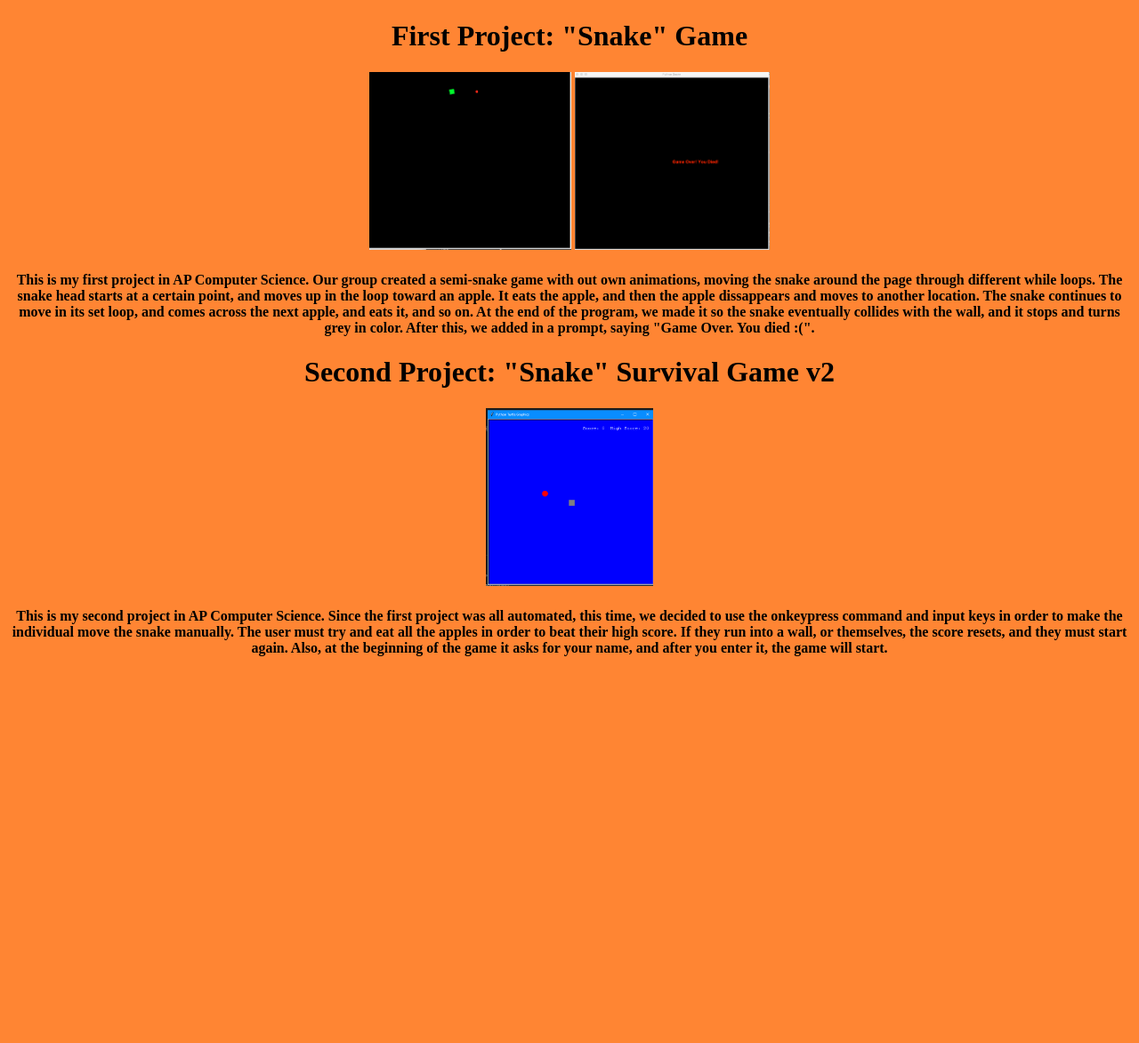
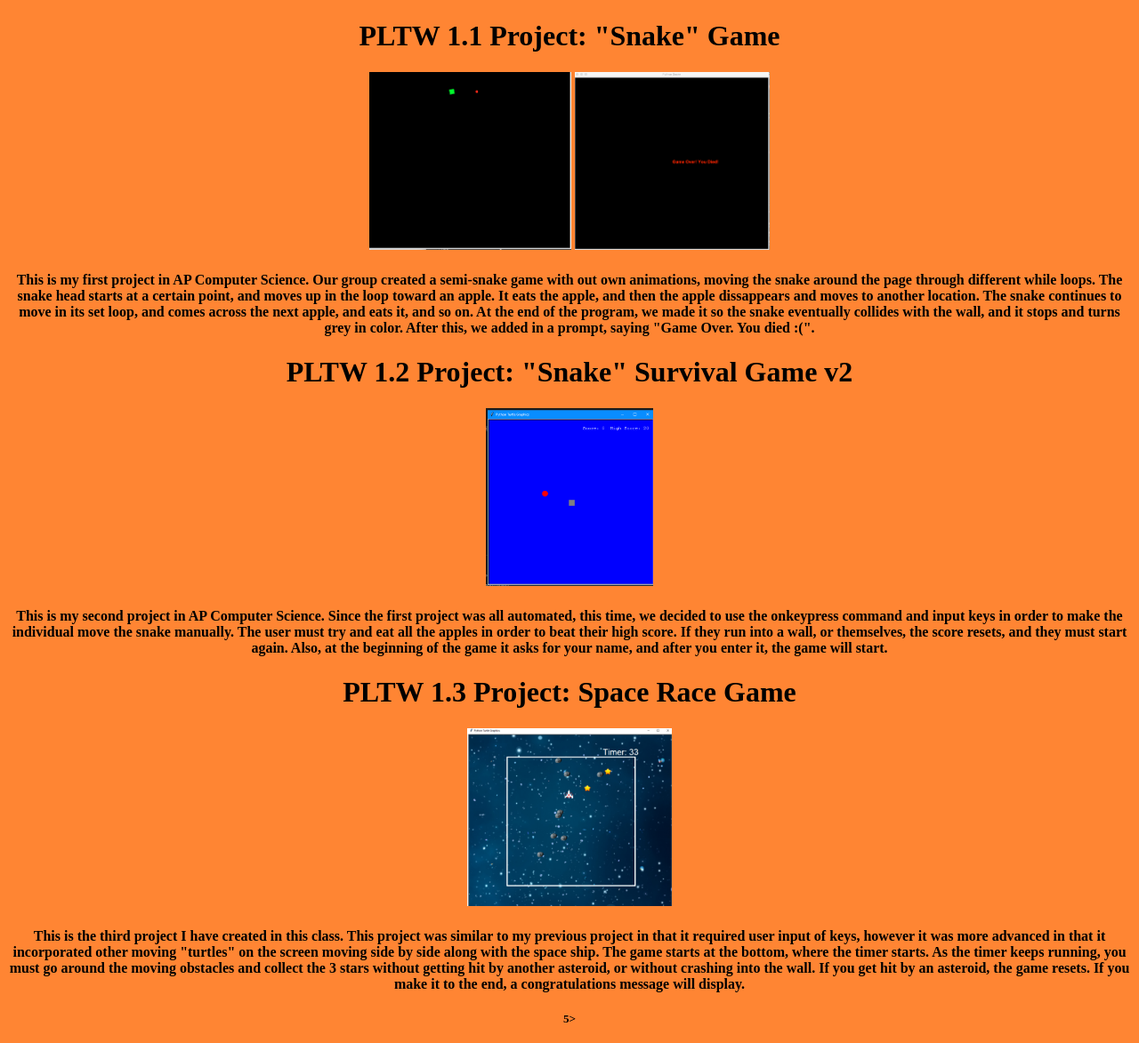
Before and after one commit to rahulswami04/csp2020, a plain HTML site: page portfollio.html in a window 1280 px wide. Shown: the part 125-1298 px from the top of the page at 89% size. Before the commit the page ends 885 px from the top, so only its background shows below. Drawn offline with Linux system fonts and the light colour scheme.

Commit message:
Update portfollio.html

```diff
--- a/portfollio.html
+++ b/portfollio.html
@@ -12,14 +12,20 @@
 		  <h1>This is my Portfolio Page!</h1>
     <img src="Images/portfolio.jpg" height="250">
     <br>
-    <h1>  First Project: "Snake" Game </h1>
+    <h1>  PLTW 1.1 Project: "Snake" Game </h1>
 	   <img src="Images/SnakeGame1.png" height="200">
 		<img src="Images/SnakeGame2.png" height="200">
 	   <h4> This is my first project in AP Computer Science. Our group created a semi-snake game with out own animations, moving the snake around the page through different while loops. The snake head starts at a certain point, and moves up in the loop toward an apple. It eats the apple, and then the apple dissappears and moves to another location. The snake continues to move in its set loop, and comes across the next apple, and eats it, and so on. At the end of the program, we made it so the snake eventually collides with the wall, and it stops and turns grey in color. After this, we added in a prompt, saying "Game Over. You died :(". <h5>
 
-		   <h1>   Second Project: "Snake" Survival Game v2 </h2>
+		   <h1>  PLTW 1.2 Project: "Snake" Survival Game v2 </h2>
 		   	    <image src="Images/snakegame.png" height="200">
 			<h4> This is my second project in AP Computer Science. Since the first project was all automated, this time, we decided to use the onkeypress command and input keys in order to make the individual move the snake manually. The user must try and eat all the apples in order to beat their high score. If they run into a wall, or themselves, the score resets, and they must start again. Also, at the beginning of the game it asks for your name, and after you enter it, the game will start. <h5>
+
+
+				<h1> PLTW 1.3 Project: Space Race Game </h1>
+		   	    		<image src="Images/Space Race Game.png" height="200">
+					<h4> This is the third project I have created in this class. This project was similar to my previous project in that it required user input of keys, however it was more advanced in that it incorporated other moving "turtles" on the screen moving side by side along with the space ship. The game starts at the bottom, where the timer starts. As the timer keeps running, you must go around the moving obstacles and collect the 3 stars without getting hit by another asteroid, or without crashing into the wall. If you get hit by an asteroid, the game resets. If you make it to the end, a congratulations message will display. <h5>5>
+
 
 		   </center>
 	  </body>
```
